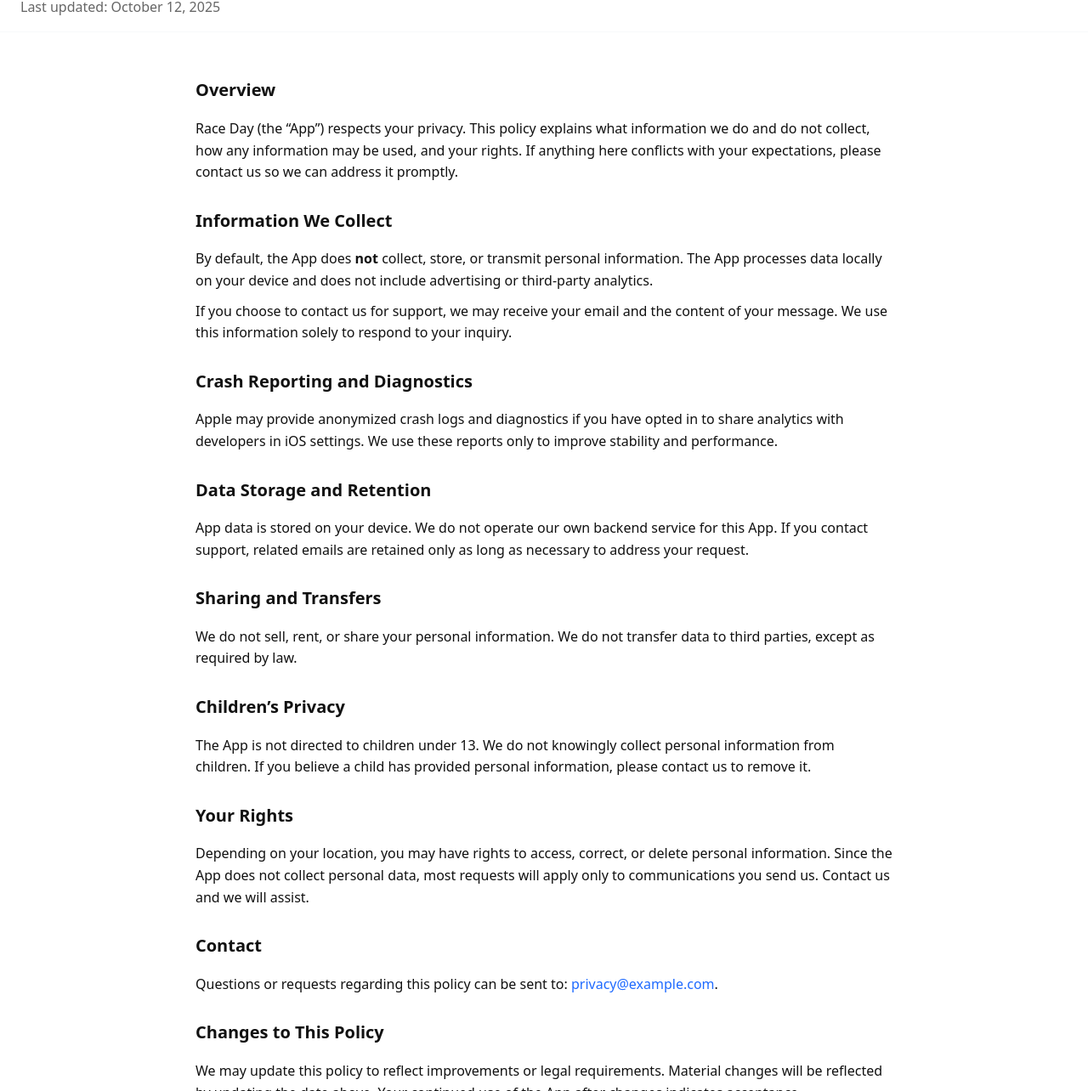
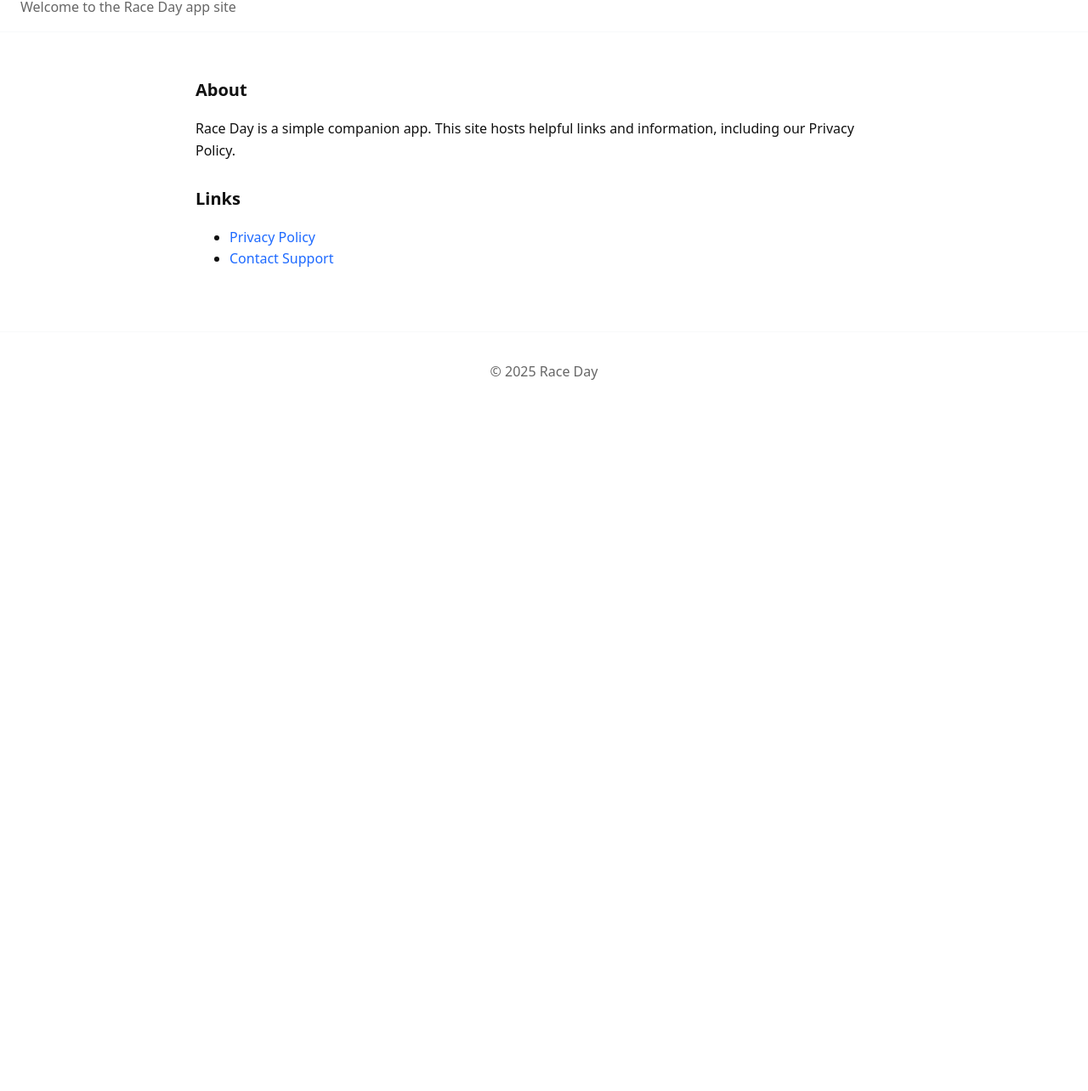
Before and after one commit to yanggavin/app-race-day, a plain HTML site: page docs/index.html in a window 1280 px wide. Shown: the part 89-1373 px from the top of the page at 85% size. After the commit the page ends 800 px from the top, so only its background shows below. Drawn offline with Linux system fonts and the light colour scheme.

Commit message:
Rename privacy policy and add home index

```diff
--- a/docs/index.html
+++ b/docs/index.html
@@ -3,102 +3,31 @@
   <head>
     <meta charset="utf-8" />
     <meta name="viewport" content="width=device-width, initial-scale=1" />
-    <title>Race Day – Privacy Policy</title>
-    <meta name="description" content="Privacy Policy for the Race Day mobile application." />
+    <title>Race Day – Home</title>
+    <meta name="description" content="Race Day app information and links." />
     <link rel="stylesheet" href="styles.css" />
   </head>
   <body>
     <header class="site-header">
-      <h1>Race Day – Privacy Policy</h1>
-      <p class="updated">Last updated: October 12, 2025</p>
+      <h1>Race Day</h1>
+      <p class="updated">Welcome to the Race Day app site</p>
     </header>
 
     <main>
       <section>
-        <h2>Overview</h2>
+        <h2>About</h2>
         <p>
-          Race Day (the “App”) respects your privacy. This policy explains what
-          information we do and do not collect, how any information may be used,
-          and your rights. If anything here conflicts with your expectations,
-          please contact us so we can address it promptly.
+          Race Day is a simple companion app. This site hosts helpful links and
+          information, including our Privacy Policy.
         </p>
       </section>
 
       <section>
-        <h2>Information We Collect</h2>
-        <p>
-          By default, the App does <strong>not</strong> collect, store, or transmit
-          personal information. The App processes data locally on your device and
-          does not include advertising or third‑party analytics.
-        </p>
-        <p>
-          If you choose to contact us for support, we may receive your email and
-          the content of your message. We use this information solely to respond
-          to your inquiry.
-        </p>
-      </section>
-
-      <section>
-        <h2>Crash Reporting and Diagnostics</h2>
-        <p>
-          Apple may provide anonymized crash logs and diagnostics if you have
-          opted in to share analytics with developers in iOS settings. We use
-          these reports only to improve stability and performance.
-        </p>
-      </section>
-
-      <section>
-        <h2>Data Storage and Retention</h2>
-        <p>
-          App data is stored on your device. We do not operate our own backend
-          service for this App. If you contact support, related emails are
-          retained only as long as necessary to address your request.
-        </p>
-      </section>
-
-      <section>
-        <h2>Sharing and Transfers</h2>
-        <p>
-          We do not sell, rent, or share your personal information. We do not
-          transfer data to third parties, except as required by law.
-        </p>
-      </section>
-
-      <section>
-        <h2>Children’s Privacy</h2>
-        <p>
-          The App is not directed to children under 13. We do not knowingly
-          collect personal information from children. If you believe a child has
-          provided personal information, please contact us to remove it.
-        </p>
-      </section>
-
-      <section>
-        <h2>Your Rights</h2>
-        <p>
-          Depending on your location, you may have rights to access, correct,
-          or delete personal information. Since the App does not collect personal
-          data, most requests will apply only to communications you send us.
-          Contact us and we will assist.
-        </p>
-      </section>
-
-      <section>
-        <h2>Contact</h2>
-        <p>
-          Questions or requests regarding this policy can be sent to:
-          <a href="mailto:privacy@example.com">privacy@example.com</a>.
-        </p>
-      </section>
-
-      <section>
-        <h2>Changes to This Policy</h2>
-        <p>
-          We may update this policy to reflect improvements or legal
-          requirements. Material changes will be reflected by updating the date
-          above. Your continued use of the App after changes indicates
-          acceptance.
-        </p>
+        <h2>Links</h2>
+        <ul>
+          <li><a href="privacy-policy.html">Privacy Policy</a></li>
+          <li><a href="mailto:privacy@example.com">Contact Support</a></li>
+        </ul>
       </section>
     </main>
 
```
Also changed, not shown: docs/privacy-policy.html (added, +109 -0 lines).
